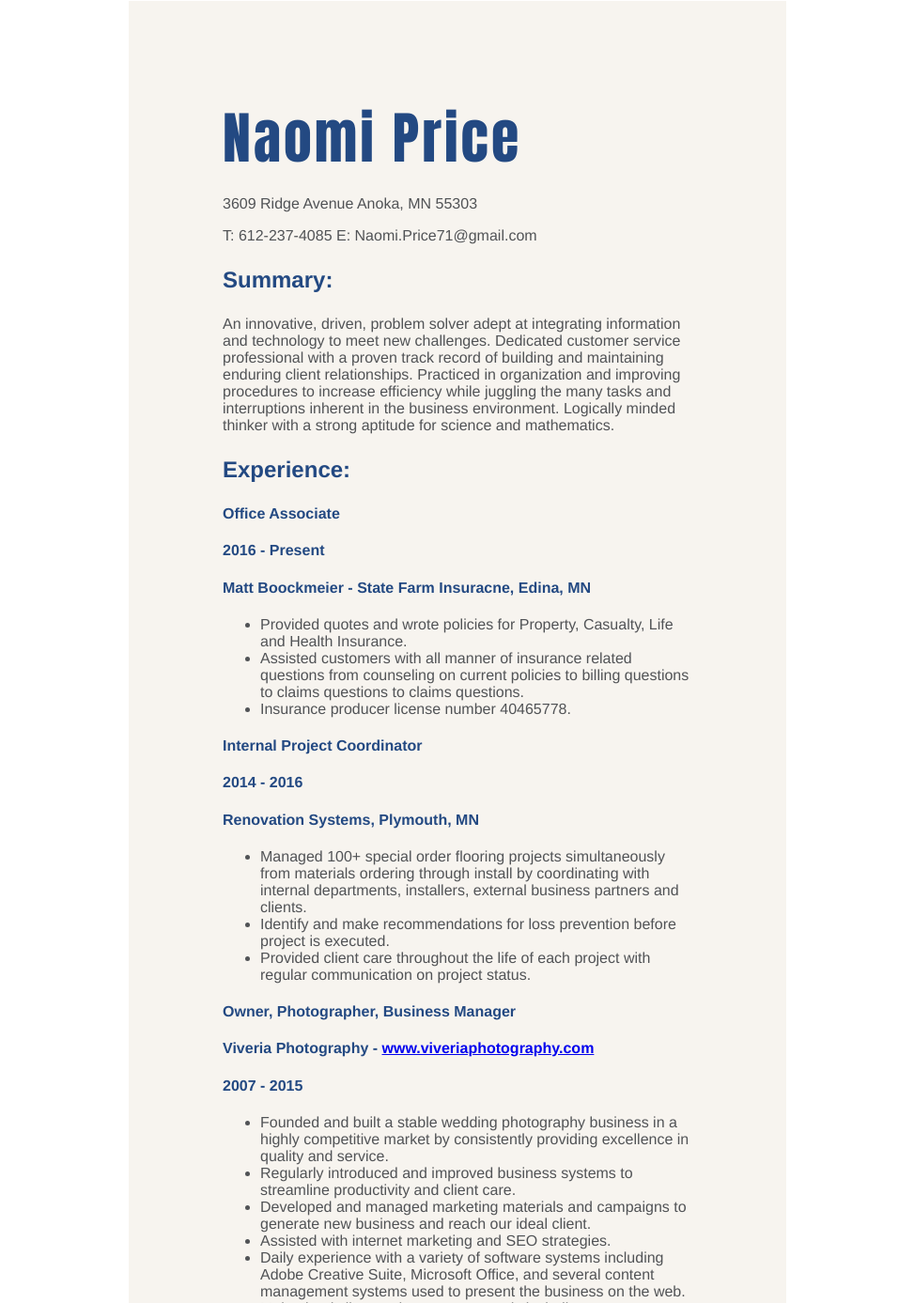
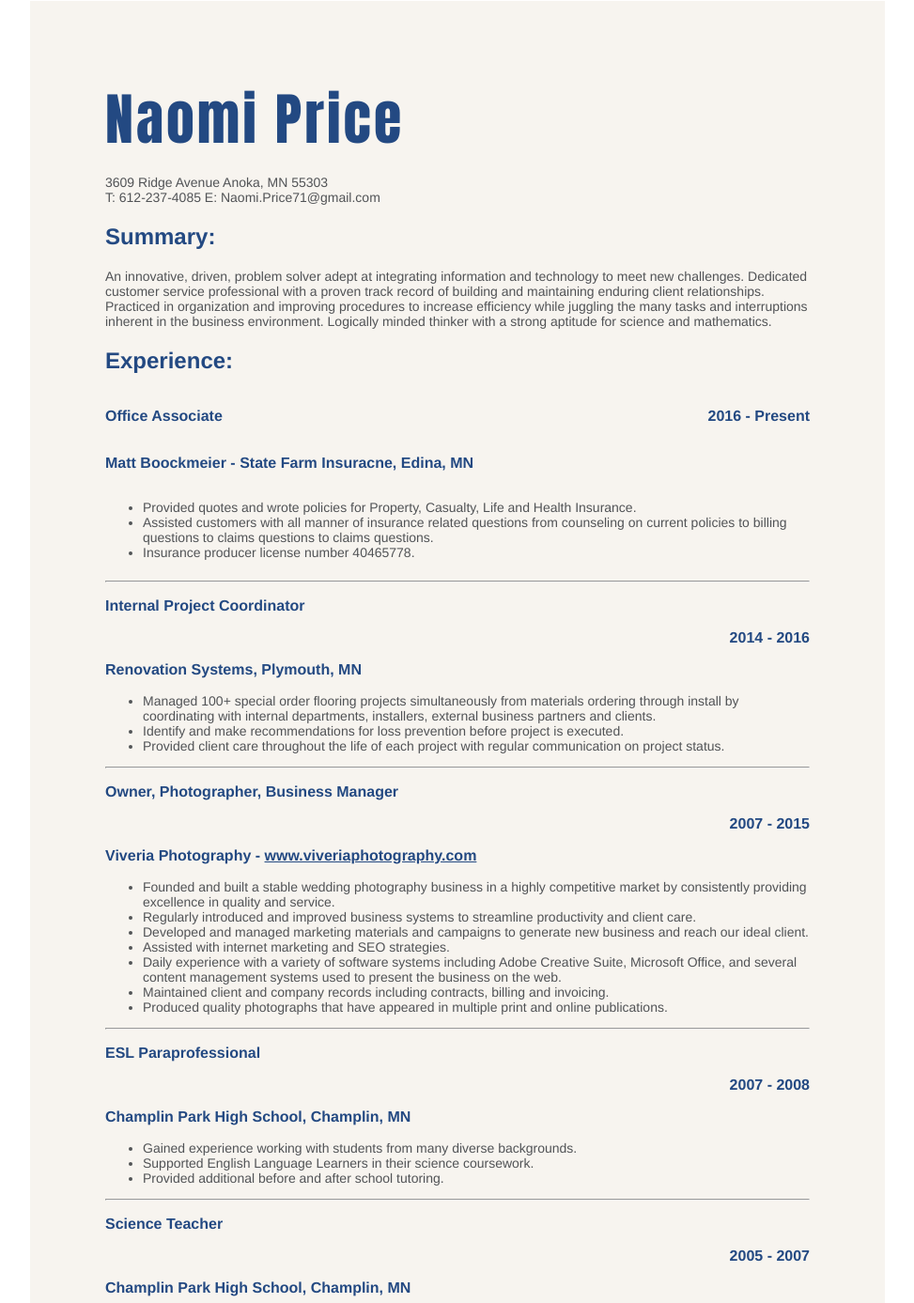
Before and after one commit to NaomiPrice/NaomiPrice.github.io, a plain HTML site: page index.html in a window 1280 px wide. Shown: the part 29-1416 px from the top of the page at 94% size, without its empty margins (153-1126 px from the left). Drawn offline with Linux system fonts and the light colour scheme.

Commit message:
updated formatting

```diff
--- a/index.html
+++ b/index.html
@@ -1,75 +1,123 @@
 <!DOCTYPE html>
 <html>
+
 <head>
     <title>Naomi's Resume</title>
-  <meta charset="utf-8"/>
+    <meta charset="utf-8" />
     <link rel="stylesheet" type="text/css" href="style.css">
 </head>
+
 <body>
     <div class="container">
+        <div class="contact-info">
             <h1>Naomi Price</h1>
-  <p>3609 Ridge Avenue Anoka, MN 55303</p>
-  <p>T: 612-237-4085 E: Naomi.Price71@gmail.com</p>
+            <p>3609 Ridge Avenue Anoka, MN 55303 <br>
+                T: 612-237-4085 E: Naomi.Price71@gmail.com</p>
+        </div>
 
-  <h3>Summary:</h3>
-  <p>An innovative, driven, problem solver adept at integrating information and technology to meet new challenges. Dedicated customer service professional with a proven track record of building and maintaining enduring client relationships. Practiced in organization and improving procedures to increase efficiency while juggling the many tasks and interruptions inherent in the business environment. Logically minded thinker with a strong aptitude for science and mathematics.
+        <div class="summary">
+            <h2>Summary:</h2>
+            <p>An innovative, driven, problem solver adept at integrating information and technology to meet new
+                challenges.
+                Dedicated customer service professional with a proven track record of building and maintaining enduring
+                client relationships. Practiced in organization and improving procedures to increase efficiency while
+                juggling the many tasks and interruptions inherent in the business environment. Logically minded thinker
+                with a strong aptitude for science and mathematics.
             </p>
-<h3>Experience:</h3>
-<h4>Office Associate</h4>
-<h4>2016 - Present</h4>
-<h4>Matt Boockmeier - State Farm Insuracne, Edina, MN</h4>
-<ul>
+        </div>
+
+        <div class="experience">
+            <h2>Experience:</h2>
+
+            <div class="ex1">
+                <h3 class="title1">Office Associate</h3>
+                <h3 class="date1">2016 - Present</h3>
+                <h3 class="emp1">Matt Boockmeier - State Farm Insuracne, Edina, MN</h3>
+                <ul class="jd1">
                     <li>Provided quotes and wrote policies for Property, Casualty, Life and Health Insurance.</li>
-    <li>Assisted customers with all manner of insurance related questions from counseling on current policies to billing questions to claims questions to claims questions. </li>
+                    <li>Assisted customers with all manner of insurance related questions from counseling on current
+                        policies to
+                        billing questions to claims questions to claims questions. </li>
                     <li>Insurance producer license number 40465778. </li>
                 </ul>
+            </div>
+            <hr>
 
-<h4>Internal Project Coordinator</h4>
-<h4>2014 - 2016</h4>
-<h4>Renovation Systems, Plymouth, MN</h4>
+            <div class="ex2">
+                <h3>Internal Project Coordinator</h3>
+                <h3 class=date>2014 - 2016</h3>
+                <h3>Renovation Systems, Plymouth, MN</h3>
                 <ul>
-    <li>Managed 100+ special order flooring projects simultaneously from materials ordering through install by coordinating with internal departments, installers, external business partners and clients.</li>
+                    <li>Managed 100+ special order flooring projects simultaneously from materials ordering through
+                        install
+                        by
+                        coordinating with internal departments, installers, external business partners and clients.</li>
                     <li>Identify and make recommendations for loss prevention before project is executed.</li>
-    <li>Provided client care throughout the life of each project with regular communication on project status.</li>
+                    <li>Provided client care throughout the life of each project with regular communication on project
+                        status.
+                    </li>
                 </ul>
+                <hr>
+            </div>
 
-<h4>Owner, Photographer, Business Manager</h4>
-<h4>Viveria Photography - <a href="http://www.viveriaphotography.com">www.viveriaphotography.com</a>
-</h4>
-<h4>2007 - 2015</h4>
+            <div class="ex3">
+                <h3>Owner, Photographer, Business Manager</h3>
+                <h3 class="date">2007 - 2015</h3>
+                <h3>Viveria Photography - <a href="http://www.viveriaphotography.com">www.viveriaphotography.com</a>
+                </h3>
                 <ul>
-    <li>Founded and built a stable wedding photography business in a highly competitive market by consistently providing excellence in quality and service.</li>
-    <li>Regularly introduced and improved business systems to streamline productivity and client care.</li>
-    <li>Developed and managed marketing materials and campaigns to generate new business and reach our ideal client.</li>
+                    <li>Founded and built a stable wedding photography business in a highly competitive market by
+                        consistently
+                        providing excellence in quality and service.</li>
+                    <li>Regularly introduced and improved business systems to streamline productivity and client care.
+                    </li>
+                    <li>Developed and managed marketing materials and campaigns to generate new business and reach our
+                        ideal
+                        client.</li>
                     <li>Assisted with internet marketing and SEO strategies.</li>
-    <li>Daily experience with a variety of software systems including Adobe Creative Suite, Microsoft Office, and several content management systems used to present the business on the web.</li>
+                    <li>Daily experience with a variety of software systems including Adobe Creative Suite, Microsoft
+                        Office,
+                        and several content management systems used to present the business on the web.</li>
                     <li>Maintained client and company records including contracts, billing and invoicing.</li>
                     <li>Produced quality photographs that have appeared in multiple print and online publications.</li>
                 </ul>
+                <hr>
+            </div>
 
-<h4>ESL Paraprofessional</h4>
-<h4>Champlin Park High School, Champlin, MN</h4>
-<h4>2007 - 2008</h4>
+            <div class="ex4">
+                <h3>ESL Paraprofessional</h3>
+                <h3 class="date">2007 - 2008</h3>
+                <h3>Champlin Park High School, Champlin, MN</h3>
                 <ul>
                     <li>Gained experience working with students from many diverse backgrounds.</li>
                     <li>Supported English Language Learners in their science coursework.</li>
                     <li>Provided additional before and after school tutoring.</li>
                 </ul>
+                <hr>
+            </div>
 
-<h4>Science Teacher</h4>
-<h4>Champlin Park High School, Champlin, MN</h4>
-<h4>2005 - 2007</h4>
+            <div class="ex5">
+                <h3>Science Teacher</h3>
+                <h3 class="date">2005 - 2007</h3>
+                <h3>Champlin Park High School, Champlin, MN</h3>
                 <ul>
                     <li>Taught 9th grade Physical Science and 10th Grade Biology.</li>
                     <li>Daily developed and presented lessons in addition to monitoring student comprehension.</li>
-    <li>Selected for additional training and collaboration with ESL teachers to develop curriculum tailored for ELL students.</li>
+                    <li>Selected for additional training and collaboration with ESL teachers to develop curriculum
+                        tailored
+                        for
+                        ELL students.</li>
                     <li>Integrated technology into classroom learning whenever possible.</li>
                 </ul>
+                <hr>
+            </div>
+        </div>
 
-<h3>Education:</h3>
-<h4>May 2005</h4>
-<p>Bachelor of Arts in Life Science Education 5-12 (Magna Cum Laude) </p>
-<p>Bethel University, St Paul, MN</p>
+        <h2>Education:</h2>
+        <h3 class="date">May 2005</h3>
+        <p>Bachelor of Arts in Life Science Education 5-12 (Magna Cum Laude) <br>
+            Bethel University, St Paul, MN</p>
     </div>
 </body>
+
 </html>
--- a/style.css
+++ b/style.css
@@ -5,26 +5,28 @@ h1{
     font-weight:bold;
     font-size:60px;
     letter-spacing:3px;
-    margin:0;
+    margin: 0;
 }
 p{
     color: #515356;
     font-family:Helvetica;
+    font-size: 14px;
 }
 
 ul{
     color:#515356;
     font-family:Helvetica;
+    font-size: 14px;
 }
 
-h3{
+h2{
     color:#234982;
     font-family:Helvetica;
     font-size:24px;
     font-weight:bold;
 }
 
-h4{
+h3{
     color:#234982;
     font-family:Helvetica;
     font-size:16px;
@@ -32,9 +34,39 @@ h4{
 }
 .container{
     background-color:#f7f4ef;
-    padding:100px;
+    padding:80px;
     margin:30px auto;
-    width:500px;
+    width:750px;
     max-width:75vw;
 
 }
+
+.date{
+    text-align: right;
+}
+
+a{
+  color: #234982;
+}
+
+a:hover{
+    color: #a4a6a8;
+}
+
+.ex1{
+    display: grid;
+    grid-template-areas:
+    "title title date"
+    "emp emp emp"
+    "job job job";
+}
+
+.title1 {
+    grid-area: title;
+}
+.date1 {
+    grid-area: date;
+    justify-self: end;
+}
+.emp1 { grid-area: emp;}
+.jd1 { grid-area: job;}
```
Lines whose indentation alone changed are shown as unchanged.
